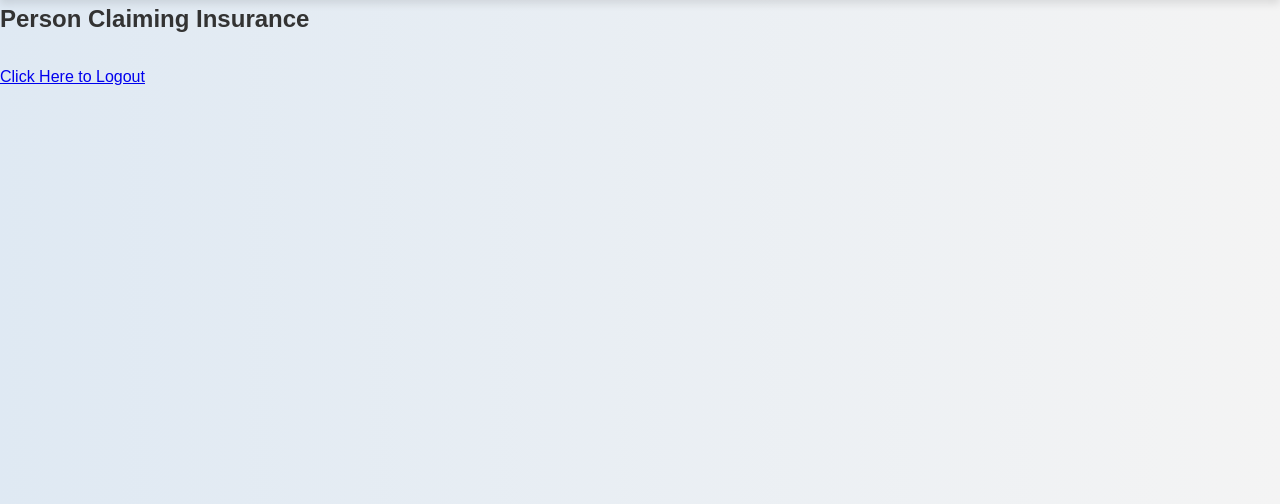
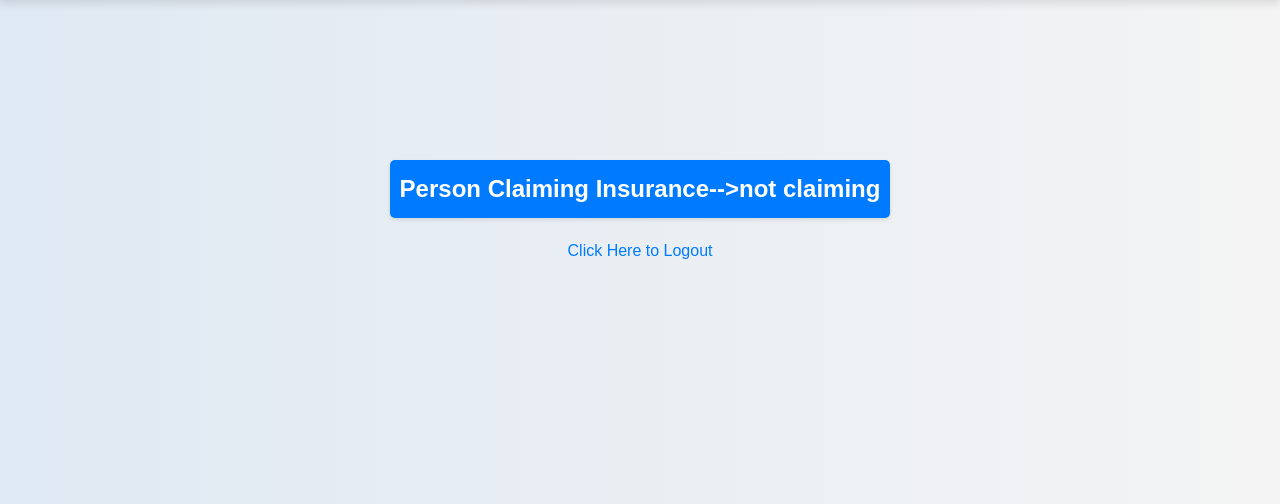
Before and after one commit to raish123/ML_INSURANCE_CLAIM_PREDICTION, a Flask app: template templates/result.html in a window 1280 px wide. Shown: the part 125-629 px from the top of the page. Run offline with Flask 3, Linux system fonts and the light colour scheme; the template is opened without the code that fills it, so the values that code supplies are empty; parts of the project's set-up code (start-up, migrations or seed data) failed here and were passed over.

Commit message:
in this templates folder we have defined the html and css page for this web application

```diff
--- a/templates/result.html
+++ b/templates/result.html
@@ -1,23 +1,46 @@
-<!-- here we r using templates inheritance concept here this is child template will inheri all block tag from
- parent templates index.html and overwrite the block tag with new tags -->
+<!-- here we are using templates inheritance concept here this is child template will inherit all block tags from parent templates index.html and overwrite the block tag with new tags -->
 
-<!-- for inheriting the parant tag following line of code we have to write -->
+<!-- for inheriting the parent tag following line of code we have to write -->
 
 {% extends "index.html" %}
 
 {% block title %}
-    <title>
-        Flask-PredictionResult
-    </title>
-{%endblock%}
-
+    <title>Flask-PredictionResult</title>
+{% endblock %}
 
 {% block main %}
-    <div>
-        <h2>Person Claiming Insurance {{result}}</h2>
+    <div class="result-container">
+        <h2>Person Claiming Insurance-->{% if result == 1 %}yes claiming{% else %}not claiming{% endif %}</h2>
         <br>
         <a href="{{url_for('logout')}}">Click Here to Logout</a>
-
     </div>
 
+    <style>
+        .result-container {
+            text-align: center;
+            margin-top: 20vh;
+        }
+
+        .result-container h2 {
+            font-size: 24px;
+            background-color: #007BFF;
+            color: white;
+            padding: 10px;
+            border-radius: 5px;
+            box-shadow: 0 2px 4px rgba(0, 0, 0, 0.1);
+            display: inline-block;
+        }
+
+        .result-container a {
+            display: block;
+            margin-top: 20px;
+            text-decoration: none;
+            color: #007BFF;
+            transition: color 0.3s ease;
+        }
+
+        .result-container a:hover {
+            color: #0056b3;
+        }
+    </style>
 {% endblock %}
```
